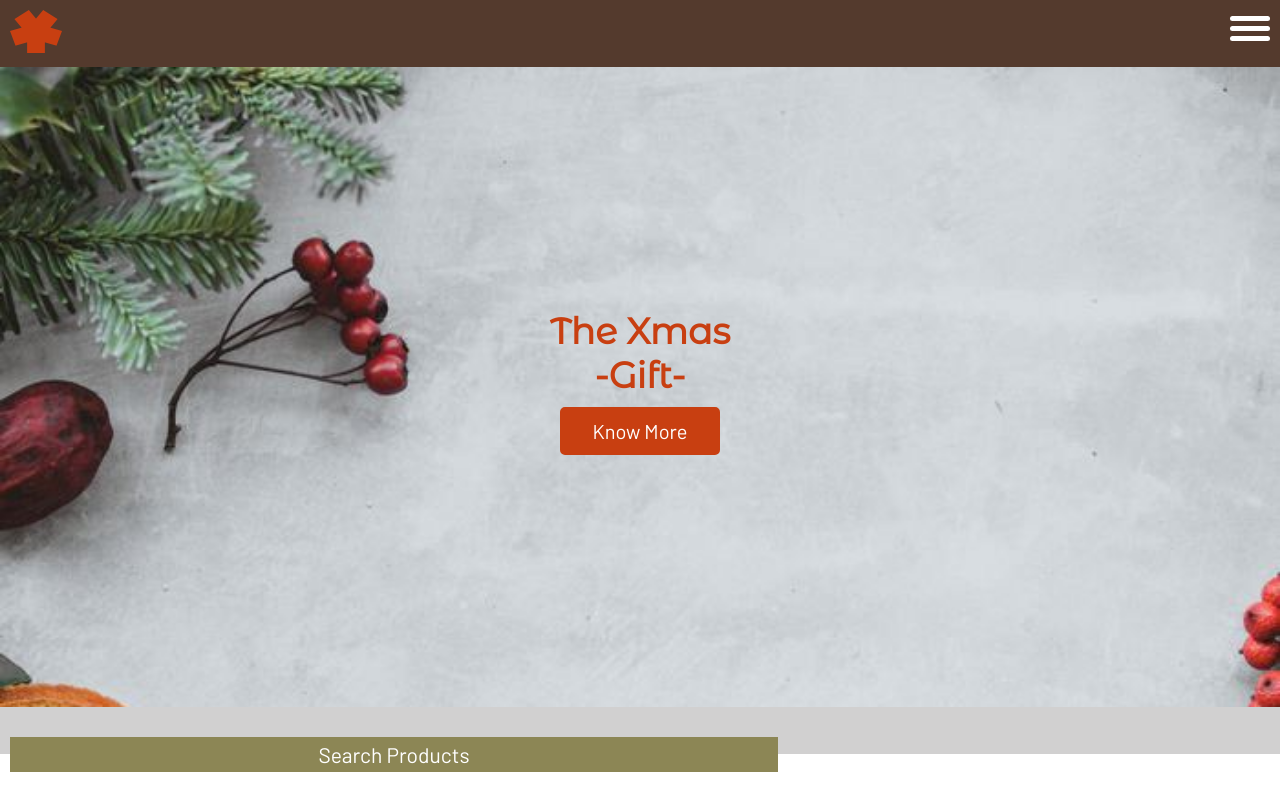
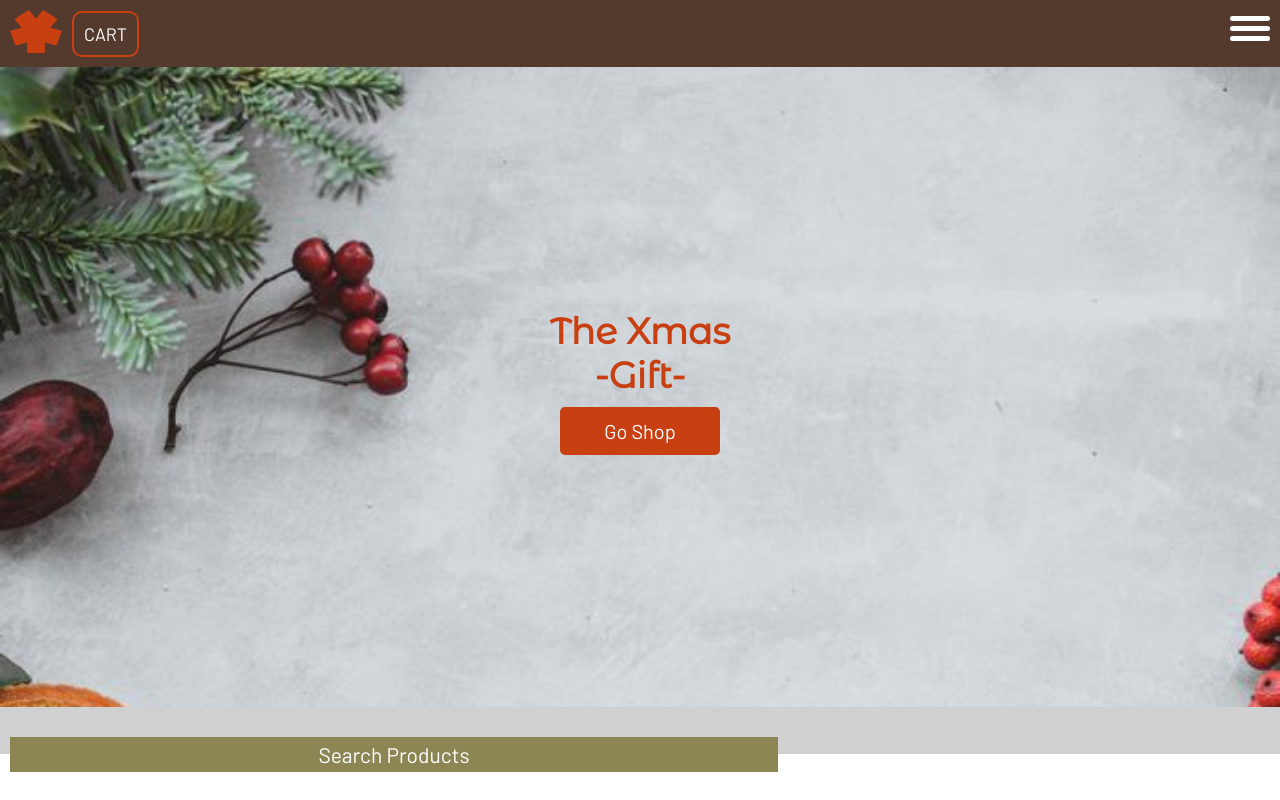
Before and after one commit to starskynder/The-Xmas-Gift, a website: page index.html in a window 1280 px wide. Shown: the top 800 px of the page. Drawn offline with Linux system fonts and the light colour scheme.

Commit message:
Add shopping cart link to navigation

```diff
--- a/index.html
+++ b/index.html
@@ -20,7 +20,11 @@
             <a href="#">
               <img src="img/xmaslogo.png" alt="The Xmas Gift Home"
             /></a>
+            <div class="navigation__cart">
+              <a href="#" class="navigation__cart-link">Cart</a>
+            </div>
           </div>
+
           <div class="navigation__control">
             <button
               class="navigation__button"
@@ -57,6 +61,9 @@
             <li class="navigation__list-item">
               <a href="#contact" class="navigation__link">Contact</a>
             </li>
+            <li class="navigation__list-item">
+              <a href="#" class="navigation__link">Cart</a>
+            </li>
           </ul>
         </div>
       </div>
@@ -71,8 +78,8 @@
         <h1 class="heading__primary">
           The Xmas <span class="heading__primary--accent">Gift</span>
         </h1>
-        <a href="#about" class="btn__primary header__btn">
-          Know More
+        <a href="#shop" class="btn__primary header__btn">
+          Go Shop
         </a>
       </div>
     </header>
--- a/sass/layout/_navigation.scss
+++ b/sass/layout/_navigation.scss
@@ -19,6 +19,10 @@ nav {
 
   &__logo {
     margin-right: auto;
+    display: flex;
+    flex-flow: nowrap;
+    justify-content: center;
+    align-items: center;
   }
 
   &__button {
@@ -80,6 +84,10 @@ nav {
     &-item {
       width: 100%;
       padding: 1rem;
+
+      &:last-of-type {
+        background-color: $tia-maria;
+      }
     }
   }
 
@@ -113,4 +121,33 @@ nav {
       overflow: hidden;
     }
   }
+
+  &__cart {
+    display: inline-block;
+    padding: 1rem;
+    border: 2px solid $tia-maria;
+
+    border-radius: 1rem;
+    margin: 0 1rem;
+
+    &-link {
+      font-size: 1.8rem;
+      color: $white;
+      text-decoration: none;
+      text-transform: uppercase;
+
+      &:visited {
+        color: $white;
+      }
+
+      &:focus,
+      &:hover {
+        text-decoration: underline;
+      }
+
+      &:active {
+        color: $alto;
+      }
+    }
+  }
 }
```
Also changed, not shown: css/main.css.
